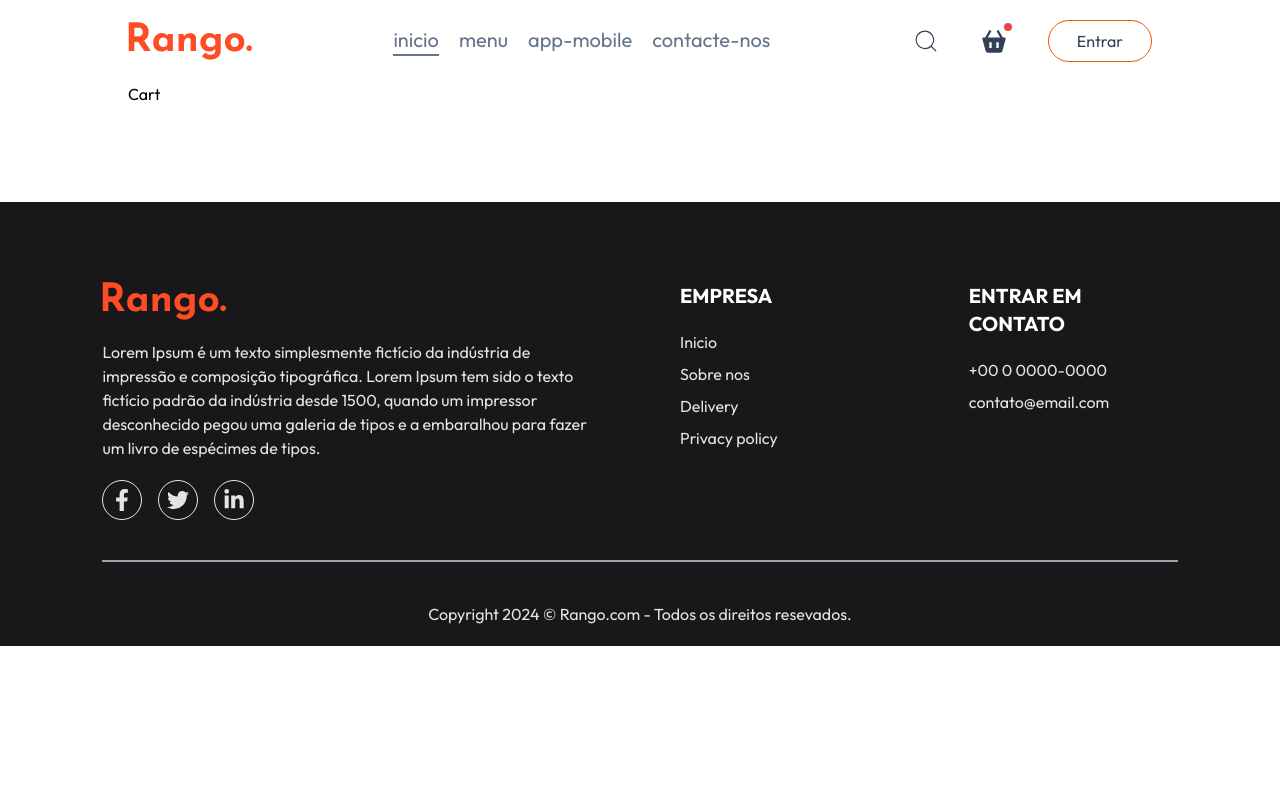
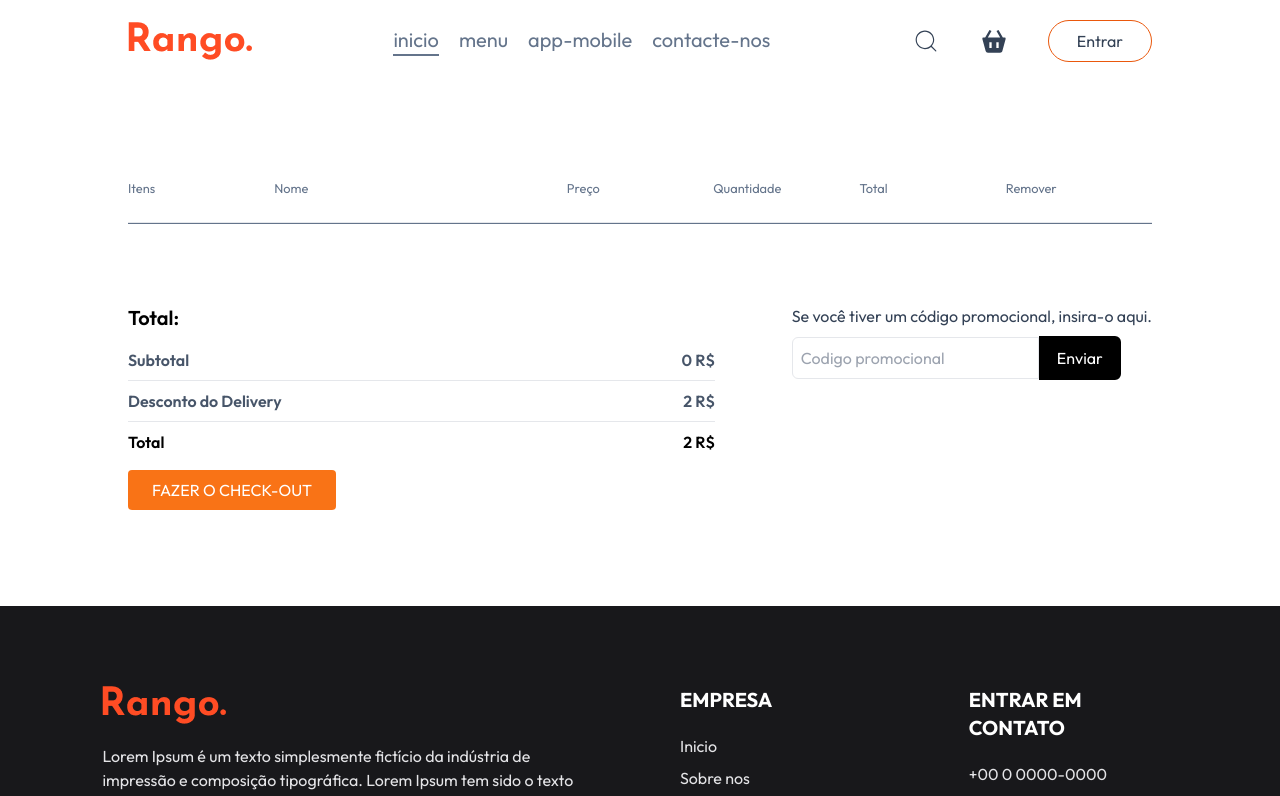
Before and after one commit to douglas-jpg/food-delivery, a React (Vite) app in the folder frontend/: page /cart in a window 1280 px wide. Shown: the top 796 px of the page. Built offline with nearby package versions, Linux system fonts and the light colour scheme.

Commit message:
feat(frontend): add Cart Page

```diff
--- /dev/null
+++ b/frontend/src/components/CartCheckout/CartCheckout.tsx
@@ -0,0 +1,39 @@
+import Cupom from './Cupom';
+
+type PropsCartCheckout = {
+    subtotal: number;
+    desconto: number;
+    total: number;
+};
+
+const CartCheckout = ({ subtotal, desconto, total }: PropsCartCheckout) => {
+    return (
+        <div className='flex flex-col-reverse md:flex-row justify-between gap-4 md:gap-[6vw] xl:gap[12vw] mt-20'>
+            <div className='flex-1 flex flex-col gap-4 mt-6 md:mt-0'>
+                <h2 className='text-xl font-semibold'>Total:</h2>
+                <div className='flex flex-col gap-2 font-semibold text-slate-600'>
+                    <div className='flex justify-between'>
+                        <p>Subtotal</p>
+                        <p>{subtotal} R$</p>
+                    </div>
+                    <hr />
+                    <div className='flex justify-between'>
+                        <p>Desconto do Delivery</p>
+                        <p>{desconto} R$</p>
+                    </div>
+                    <hr />
+                    <div className='flex justify-between text-black'>
+                        <p>Total</p>
+                        <p>{total} R$</p>
+                    </div>
+                </div>
+                <button className='uppercase text-white py-2 rounded w-52 bg-orange-500 hover:bg-orange-600'>
+                    fazer o check-out
+                </button>
+            </div>
+            <Cupom />
+        </div>
+    );
+};
+
+export default CartCheckout;
--- /dev/null
+++ b/frontend/src/components/CartCheckout/Cupom.tsx
@@ -0,0 +1,24 @@
+const Cupom = () => {
+    return (
+        <form>
+            <p className='text-slate-700'>
+                Se você tiver um código promocional, insira-o aqui.
+            </p>
+            <div className='flex items-center justify-start rounded-md mt-2'>
+                <input
+                    type='text'
+                    placeholder='Codigo promocional'
+                    className='p-2 rounded-l-md border outline-none focus:border-black'
+                />
+                <button
+                    type='submit'
+                    className='bg-black text-white rounded-r-md py-2 px-4 border-2 border-black'
+                >
+                    Enviar
+                </button>
+            </div>
+        </form>
+    );
+};
+
+export default Cupom;
--- /dev/null
+++ b/frontend/src/components/CartItem/CartItem.tsx
@@ -0,0 +1,29 @@
+import { CartItems, FoodItem } from '../../types/items';
+
+type PropsCartItem = {
+    item: FoodItem;
+    cartItems: CartItems;
+    remove: (itemId: string) => void;
+};
+
+const CartItem = ({ item, cartItems, remove }: PropsCartItem) => {
+    return (
+        <div>
+            <div className='grid grid-cols-7 items-center text-slate-950 text-sm md:text-[1vw] my-2'>
+                <img
+                    src={item.image}
+                    alt='imagem do produto'
+                    className='col-span-1 w-12'
+                />
+                <p className='md:col-span-2 col-span-1'>{item.name}</p>
+                <p className='col-span-1'>{item.price} R$</p>
+                <p className='col-span-1'>{cartItems[item._id]}</p>
+                <p className='col-span-1'>{item.price * cartItems[item._id]}  R$</p>
+                <p onClick={() => remove(item._id)} className='w-1/5 cursor-pointer'>X</p>
+            </div>
+            <hr className='h-px bg-slate-600'/>
+        </div>
+    );
+};
+
+export default CartItem;
--- a/frontend/src/components/Navbar/Navbar.tsx
+++ b/frontend/src/components/Navbar/Navbar.tsx
@@ -1,28 +1,45 @@
+import { useContext } from 'react';
+import { Link } from 'react-router-dom';
+import { CiSearch } from 'react-icons/ci';
+import { BiSolidBasket } from 'react-icons/bi';
+import { StoreContext } from '../../context/StoreContext';
 import { assets } from '../../assets/assets';
-import { BiSolidBasket } from 'react-icons/bi';
-import { CiSearch } from 'react-icons/ci';
 import Nav from './Nav';
+import { PropsStoreContext } from '../../types/items';
 
 type PropsNavbar = {
     setShowLogin: React.Dispatch<React.SetStateAction<boolean>>;
 };
 
 const Navbar = ({ setShowLogin }: PropsNavbar) => {
+    const { getTotalCartAmount } = useContext<PropsStoreContext>(StoreContext);
+
     return (
         <div id='navbar' className='flex justify-between py-5 items-center'>
+            <Link to={'/'}>
                 <img
                     src={assets.logo}
                     alt='logo do site'
                     className='w-24 md:w-auto'
                 />
+            </Link>
             <Nav />
             <div className='gap-5 lg:gap-10 flex items-center cursor-pointer'>
                 <CiSearch className='w-6 h-6 md:w-7 md:h-7 text-slate-700' />
                 <div className='relative'>
+                    <Link to={'/cart'}>
                         <BiSolidBasket className='w-6 h-6 md:w-7 md:h-7 text-slate-700' />
+                    </Link>
+                    {getTotalCartAmount() === 0 ? (
+                        <></>
+                    ) : (
                         <span className='absolute top-0 right-0 -mt-1 -mr-1 inline-block h-2 w-2 bg-red-500 rounded-full'></span>
+                    )}
                 </div>
-                <button onClick={() => setShowLogin(true)} className='py-1 px-4 lg:py-2 lg:px-7 text-sm md:text-base bg-transparent text-slate-700 border border-orange-600 rounded-full hover:bg-orange-50 transition duration-300 ease-in-out'>
+                <button
+                    onClick={() => setShowLogin(true)}
+                    className='py-1 px-4 lg:py-2 lg:px-7 text-sm md:text-base bg-transparent text-slate-700 border border-orange-600 rounded-full hover:bg-orange-50 transition duration-300 ease-in-out'
+                >
                     Entrar
                 </button>
             </div>
--- a/frontend/src/context/StoreContext.tsx
+++ b/frontend/src/context/StoreContext.tsx
@@ -1,29 +1,13 @@
-import {
-    Dispatch,
-    SetStateAction,
-    createContext,
-    useState,
-} from 'react';
-import { FoodItem } from '../types/items';
+import { createContext, useState } from 'react';
+import { CartItems, FoodItem, PropsStoreContext } from '../types/items';
 import { food_list } from '../assets/assets';
-
-type PropsCardItems = {
-    [itemId: string]: number;
-};
-
-type PropsStoreContext = {
-    food_list: FoodItem[];
-    cartItems?: PropsCardItems;
-    setCartItems: Dispatch<SetStateAction<PropsCardItems>>;
-    addToCart: (itemId: string) => void;
-    removeFromCart: (itemId: string) => void;
-};
 
 const DEFAULT_VALUE: PropsStoreContext = {
     food_list: [],
     setCartItems: () => {},
     addToCart: () => {},
     removeFromCart: () => {},
+    getTotalCartAmount: () => 0,
 };
 
 export const StoreContext = createContext<PropsStoreContext>(DEFAULT_VALUE);
@@ -31,7 +15,7 @@ export const StoreContext = createContext<PropsStoreContext>(DEFAULT_VALUE);
 const StoreContextProvider: React.FC<{ children: React.ReactNode }> = ({
     children,
 }) => {
-    const [cartItems, setCartItems] = useState<PropsCardItems>(() => ({}));
+    const [cartItems, setCartItems] = useState<CartItems>(() => ({}));
 
     const addToCart = (itemId: string): void => {
         if (cartItems) {
@@ -50,12 +34,28 @@ const StoreContextProvider: React.FC<{ children: React.ReactNode }> = ({
         setCartItems((prev) => ({ ...prev, [itemId]: prev[itemId] - 1 }));
     };
 
+    const getTotalCartAmount = (): number => {
+        let totalAmount: number = 0;
+        for (const item in cartItems) {
+            if (cartItems[item] > 0) {
+                const itemInfo: FoodItem | undefined = food_list.find(
+                    (product) => product._id === item
+                );
+                if (itemInfo) {
+                    totalAmount += itemInfo?.price * cartItems[item];
+                }
+            }
+        }
+        return totalAmount;
+    };
+
     const contextValue = {
         food_list,
         cartItems,
         setCartItems,
         addToCart,
         removeFromCart,
+        getTotalCartAmount,
     };
 
     return (
--- a/frontend/src/pages/Cart/Cart.tsx
+++ b/frontend/src/pages/Cart/Cart.tsx
@@ -1,7 +1,44 @@
-
+import { useContext } from 'react';
+import { StoreContext } from '../../context/StoreContext';
+import CartItem from '../../components/CartItem/CartItem';
+import CartCheckout from '../../components/CartCheckout/CartCheckout';
 
 const Cart = () => {
-    return <div>Cart</div>;
+    const { cartItems, food_list, removeFromCart, getTotalCartAmount } =
+        useContext(StoreContext);
+    return (
+        <div className='mt-24'>
+            <div>
+                <div className='grid grid-cols-7 items-center text-slate-500 text-sm md:text-[1vw]'>
+                    <p className='col-span-1'>Itens</p>
+                    <p className='md:col-span-2 col-span-1'>Nome</p>
+                    <p className='col-span-1'>Preço</p>
+                    <p className='col-span-1'>Quantidade</p>
+                    <p className='col-span-1'>Total</p>
+                    <p className='w-1/5'>Remover</p>
+                </div>
+                <br />
+                <hr className='bg-slate-500 h-[2px]' />
+                {food_list.map((item, index) => {
+                    if (cartItems && cartItems[item._id] > 0) {
+                        return (
+                            <CartItem
+                                key={index}
+                                item={item}
+                                remove={removeFromCart}
+                                cartItems={cartItems}
+                            />
+                        );
+                    }
+                })}
+            </div>
+            <CartCheckout
+                subtotal={getTotalCartAmount()}
+                desconto={2}
+                total={getTotalCartAmount() + 2}
+            />
+        </div>
+    );
 };
 
 export default Cart;
--- a/frontend/src/types/items.ts
+++ b/frontend/src/types/items.ts
@@ -1,3 +1,5 @@
+import { Dispatch, SetStateAction } from 'react';
+
 export type AssetImages = {
     [key: string]: string;
 };
@@ -15,3 +17,16 @@ export type FoodItem = {
     description: string;
     category: string;
 };
+
+export type CartItems = {
+    [item: string]: number;
+};
+
+export type PropsStoreContext = {
+    food_list: FoodItem[];
+    cartItems?: CartItems;
+    setCartItems: Dispatch<SetStateAction<CartItems>>;
+    addToCart: (itemId: string) => void;
+    removeFromCart: (itemId: string) => void;
+    getTotalCartAmount: () => number;
+};
```
Lines whose indentation alone changed are shown as unchanged.
